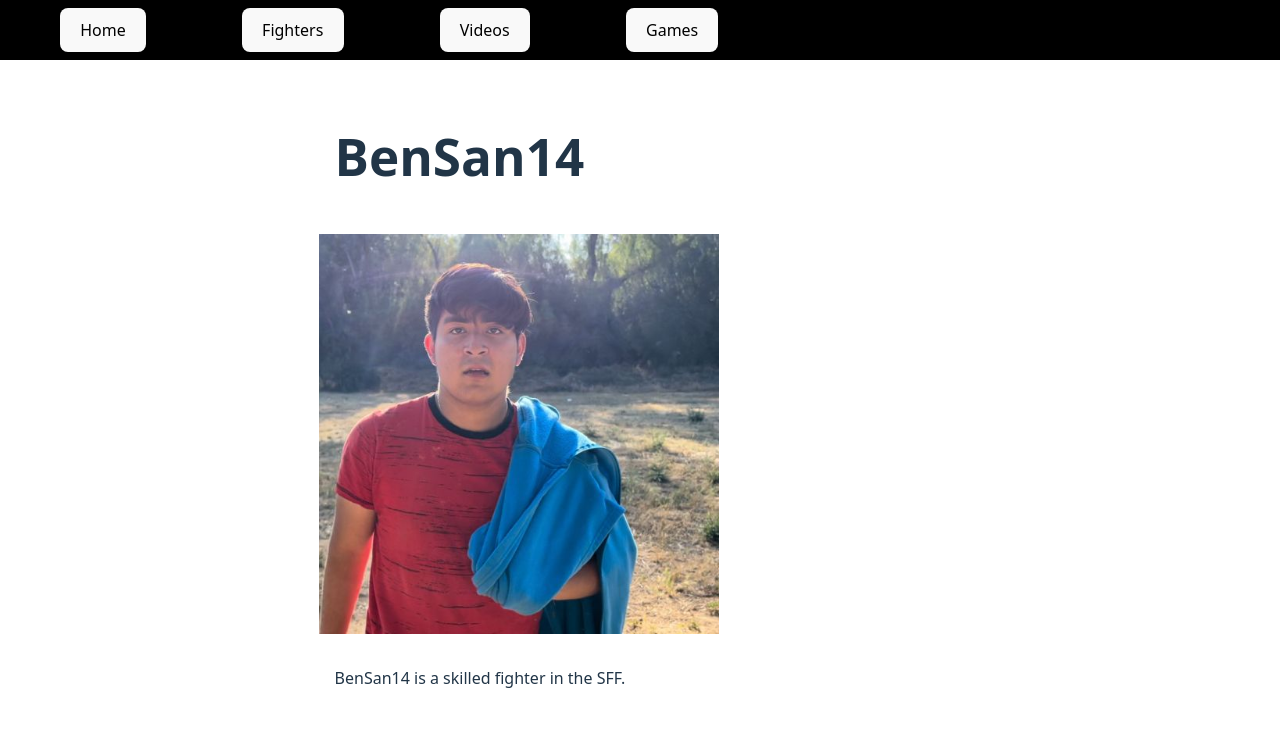
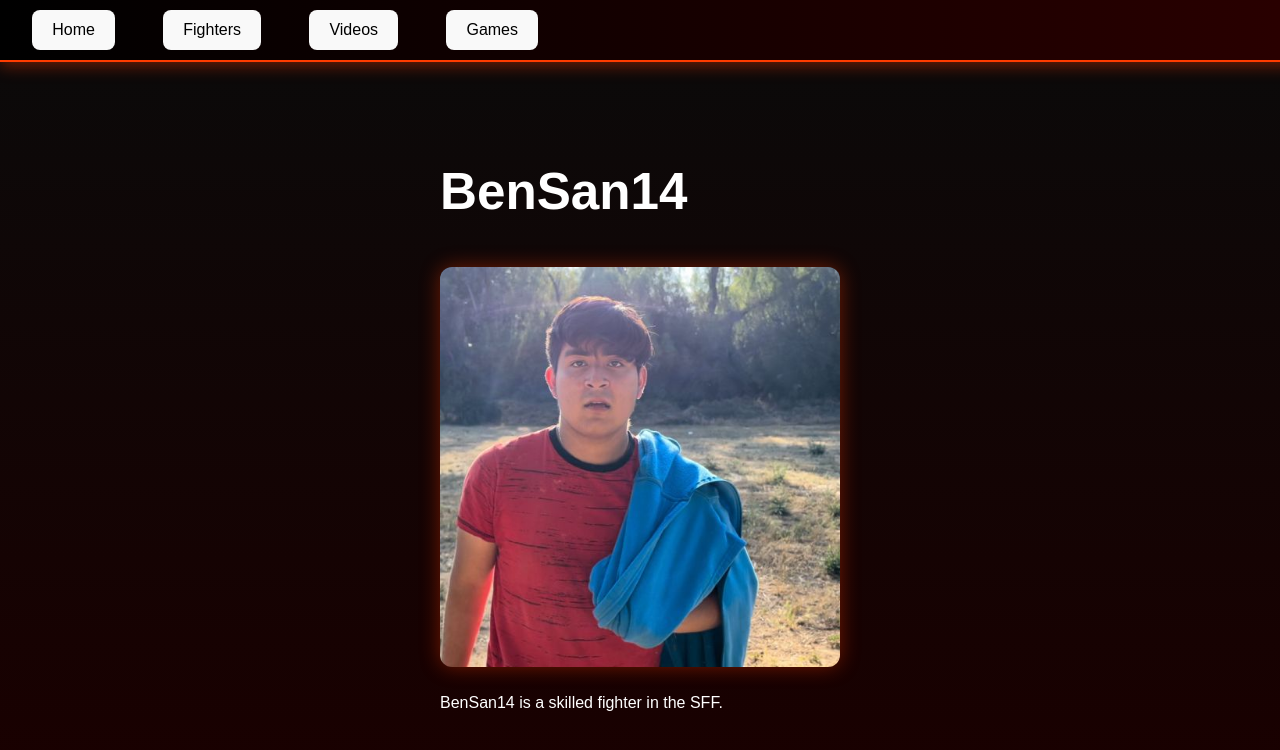
Before and after one commit to BenSan142/SFF-Website-Info, a React (Vite) app: page /#/fighter/BenSan14 in a window 1280 px wide. Shown: the top 750 px of the page. Built offline with nearby package versions, Linux system fonts and the light colour scheme.

Commit message:
Update App.CSS

```diff
--- a/src/App.css
+++ b/src/App.css
@@ -1,90 +1,145 @@
+/* GLOBAL */
+
+body {
+  margin: 0;
+  font-family: Arial, Helvetica, sans-serif;
+  background: linear-gradient(180deg, #0a0a0a, #1a0000);
+  color: white;
+}
+
 #root {
   max-width: 1280px;
-  margin: 0 auto;
-  padding: 2rem;
-  text-align: center;
+  margin: auto;
+  padding: 5rem 2rem 2rem 2rem;
 }
 
-.logo {
-  height: 7em;
-  padding: 1em;
-  will-change: filter;
-  transition: filter 300ms;
-}
-.logo:hover {
-  filter: drop-shadow(0 0 2em #646cffaa);
-}
-.logo.react:hover {
-  filter: drop-shadow(0 0 2em #61dafbaa);
+/* HEADER */
+
+.header {
+  background: linear-gradient(90deg, #000000, #2b0000);
+  border-bottom: 2px solid #ff3c00;
+  color: white;
+
+  width: 100%;
+  height: 60px;
+
+  display: flex;
+  align-items: center;
+  justify-content: space-between;
+
+  padding: 0 2rem;
+
+  position: fixed;
+  top: 0;
+  left: 0;
+  z-index: 1000;
+
+  box-shadow: 0 4px 15px rgba(255, 60, 0, 0.4);
 }
 
-@keyframes logo-spin {
-  from {
-    transform: rotate(0deg);
-  }
-  to {
-    transform: rotate(360deg);
-  }
-}
-
-@media (prefers-reduced-motion: no-preference) {
-  a:nth-of-type(2) .logo {
-    animation: logo-spin infinite 20s linear;
-  }
-}
-
-.card {
-  padding: 2em;
-}
-
-.read-the-docs {
-  color: #888;
-}
+/* NAVBAR */
 
 .navbar {
-  position: sticky;
-  top: 0;
-  z-index: 1000;
-  padding: 1rem 3;
+  padding: 0;
 }
 
 .nav-links {
   list-style: none;
   display: flex;
-  justify-content: center;
-  gap: 6rem;
+  gap: 3rem;
+  margin: 0;
+  padding: 0;
 }
 
-.fighter-image {
-  width: 100%;
-  max-width: 200px;
-  height: auto;
-  padding: 1rem;
+.nav-links li {
+  cursor: pointer;
+  font-weight: 600;
+  transition: 0.25s ease;
 }
 
+.nav-links li:hover {
+  color: #ff3c00;
+  text-shadow: 0 0 10px #ff3c00;
+}
+
+/* LOGO */
+
+.logo {
+  height: 6em;
+  transition: transform 0.3s ease, filter 0.3s ease;
+}
+
+.logo:hover {
+  transform: scale(1.1);
+  filter: drop-shadow(0 0 10px #ff3c00);
+}
+
+/* FIGHTER SECTION */
+
+.fighter-section {
+  display: flex;
+  align-items: center;
+  gap: 3rem;
+  margin-top: 3rem;
+}
+
+/* SMALL FIGHTER IMAGE */
+
+.fighter-image {
+  width: 200px;
+  border-radius: 10px;
+  transition: transform 0.3s ease;
+}
+
+.fighter-image:hover {
+  transform: scale(1.05);
+}
+
+/* MAIN FIGHTER IMAGE */
+
 .fighter-image-2 {
-  width: 100%;
-  max-width: 400px;
-  display: block;
-  margin-right: auto;
+  width: 400px;
+  border-radius: 12px;
+  box-shadow: 0 0 20px rgba(255, 60, 0, 0.4);
 }
+
+/* TEXT */
 
 .FighterText {
   text-align: left;
-  margin-right: 20rem;
-  padding: 1rem;
+  max-width: 500px;
+  line-height: 1.6;
 }
 
-.header {
-  background-color: black;
-  color: white;
-  width: 100%;
-  height: 60px; /* adjust as needed */
-  display: flex;
-  align-items: center;
-  padding: 0 20px;
-  position: fixed; /* stays at top even when scrolling */
-  top: 0;
-  left: 0;
-  z-index: 1000; /* ensures it stays above other content */
+/* CARDS */
+
+.card {
+  padding: 2rem;
+  border-radius: 12px;
+  background: #111;
+  box-shadow: 0 0 15px rgba(255, 60, 0, 0.2);
 }
+
+/* SUBTEXT */
+
+.read-the-docs {
+  color: #aaa;
+}
+
+/* OPTIONAL FIRE GLOW ANIMATION */
+
+@keyframes fireGlow {
+  0% {
+    box-shadow: 0 0 10px #ff3c00;
+  }
+  50% {
+    box-shadow: 0 0 20px #ff3c00;
+  }
+  100% {
+    box-shadow: 0 0 10px #ff3c00;
+  }
+}
+
+.fighter-image-2:hover {
+  animation: fireGlow 1.5s infinite;
+}
```
